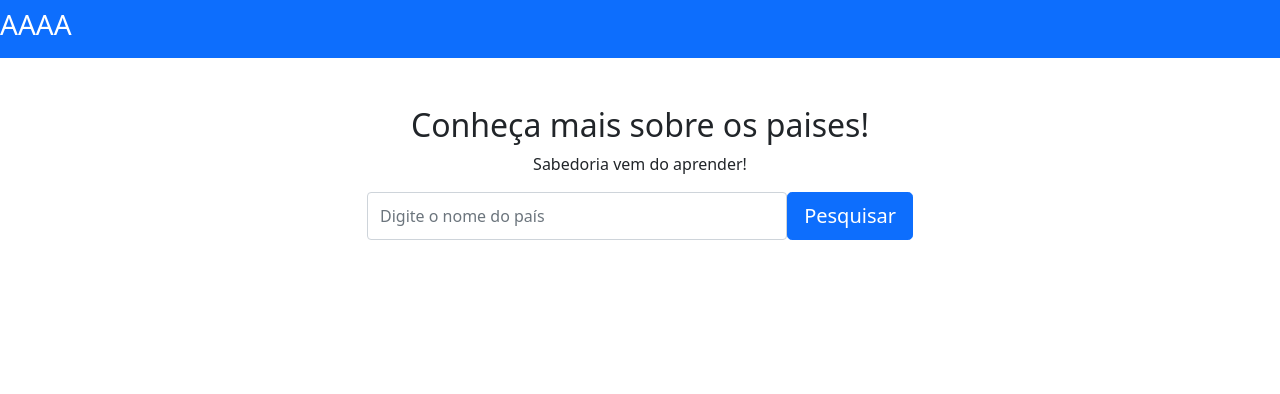
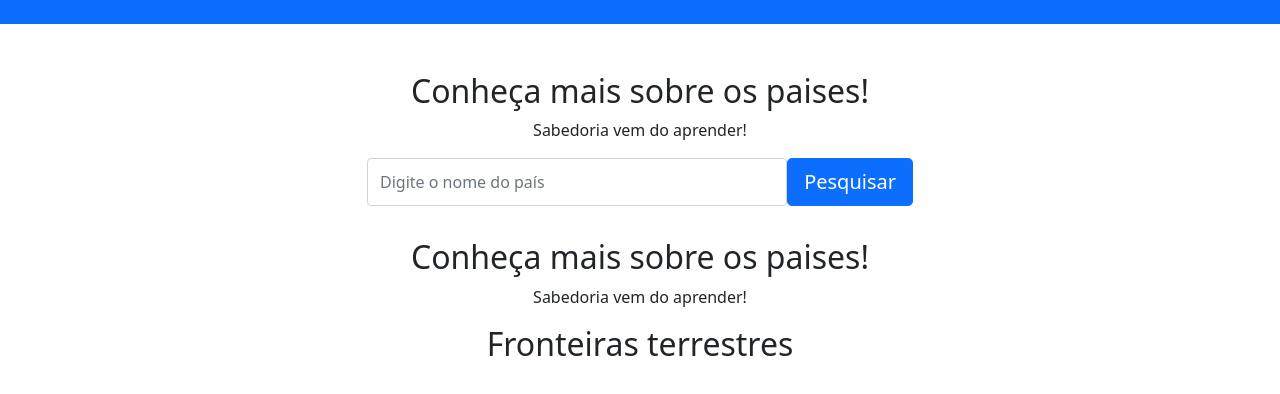
Before and after one commit to ngunga-dev/encotrarpais, a React (Vite) app: page / in a window 1280 px wide. Shown: the top 394 px of the page. Built offline with nearby package versions, Linux system fonts and the light colour scheme.

Commit message:
melhorando

```diff
--- a/src/App.jsx
+++ b/src/App.jsx
@@ -11,6 +11,12 @@ function App() {
   const [detalhe, setDetalhe] = useState(null);
 
   const fronteiras = [];
+
+  async function CountryBordrs(){
+       return await(
+         <li>{fronteiras.map(pais=>console.log(pais))}</li>
+      )
+  }
 
   async function searchCountry() {
     const urlCountry = `https://restcountries.com/v3.1/name/${city}?fullText=true`;
@@ -73,9 +79,8 @@ function App() {
     <div>
       <nav className="navbar navbar-expand-md navbar-primary bg-primary mb-5 ">
         <div className="d-flex justify-content-between textAlign: center">
-          <h3 className="col-md-6 text-center text-white"> AAAA</h3>
+          <h3 className="col-md-6 text-center text-white"></h3>
         </div>
-
       </nav>
 
       <main className="container">
@@ -107,13 +112,15 @@ function App() {
               >
                 Pesquisar
               </button>
-
             </div>
-
-
           </div>
 
           <div className="container">
+          <div className="col-md-6 offset-md-3 text-center">
+            <h2>Conheça mais sobre os paises!</h2>
+            <p>Sabedoria vem do aprender!</p>
+            {/* <p className="lead">Digite o nome do país</p> */}
+          </div>
             <div className="row">
               <div className="col-6">
                 <div>
@@ -122,9 +129,8 @@ function App() {
                       <p> País: {detalhe.name}</p>
                       <p> Capital: {detalhe.capital}</p>
                       <p> População: {detalhe.population}</p>
-                      <p> Fronteira: {detalhe.paisdeFronteira}</p>
-                      <p> Continenti: {detalhe.region}</p>
-                      <p> Área: {detalhe.area}</p>
+                      <p> Continente: {detalhe.region}</p>
+                      <p> Extensão Territorial : {detalhe.area} km²</p>
                       <p>Independecia</p>
                       <p>Lado do Motorista </p>
                       <p>Moeda do Pais</p>
@@ -150,15 +156,15 @@ function App() {
                         <div className="lead">
                           <p>
                             Temperatura em Celsius:{" "}
-                            {weatherForecast.current.temp_c}
+                            {weatherForecast.current.temp_c} °C
                           </p>
                           <p>
                             Temperatura em Fahrenheit:{" "}
-                            {weatherForecast.current.temp_f}
+                            {weatherForecast.current.temp_f} °F
                           </p>
                           <p>Humidade: {weatherForecast.current.humidity}%</p>
                           <p>Vento : {weatherForecast.current.wind_kph} km/h</p>
-                          <h3>Pais: {weatherForecast.location.country}</h3>
+                          {/* <h3>Pais: {weatherForecast.location.country}</h3> */}
                           <p>Cidade: {weatherForecast.location.name}</p>
                           <p>
                             Horário local:{" "}
@@ -172,6 +178,14 @@ function App() {
                   </div>
                 ) : null}
               </div>
+
+              <div className="col-md-6 offset-md-3 text-center">
+                <h2>Fronteiras terrestres</h2>
+                <ul>
+
+                  {/* <li>{detalhe}</li> */}
+                </ul>
+              </div>
             </div>
           </div>
         </div>
@@ -182,7 +196,6 @@ function App() {
 
 <FooterPage></FooterPage>
 </footer> */}
-
     </div>
   );
 }
```
Lines whose indentation alone changed are shown as unchanged.
